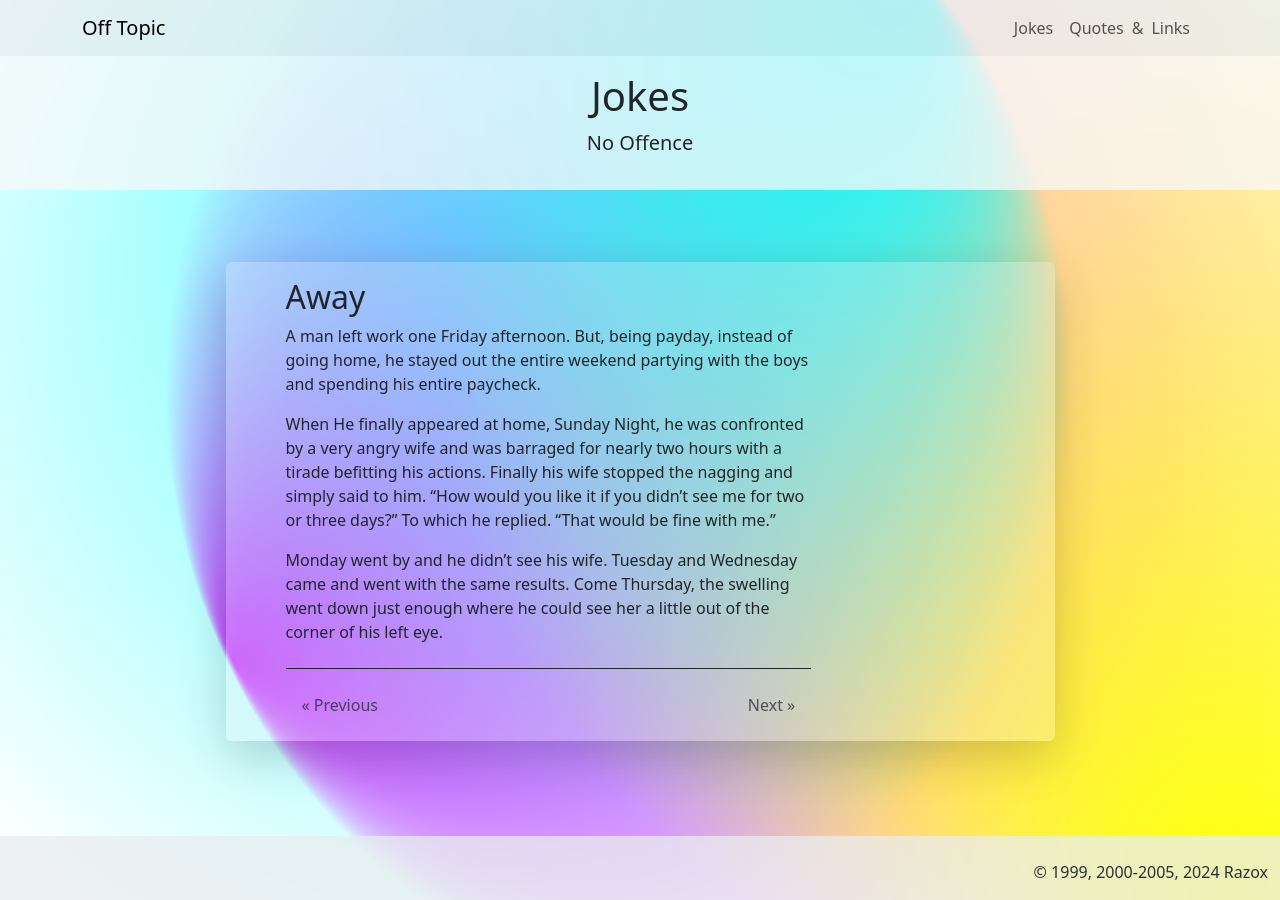
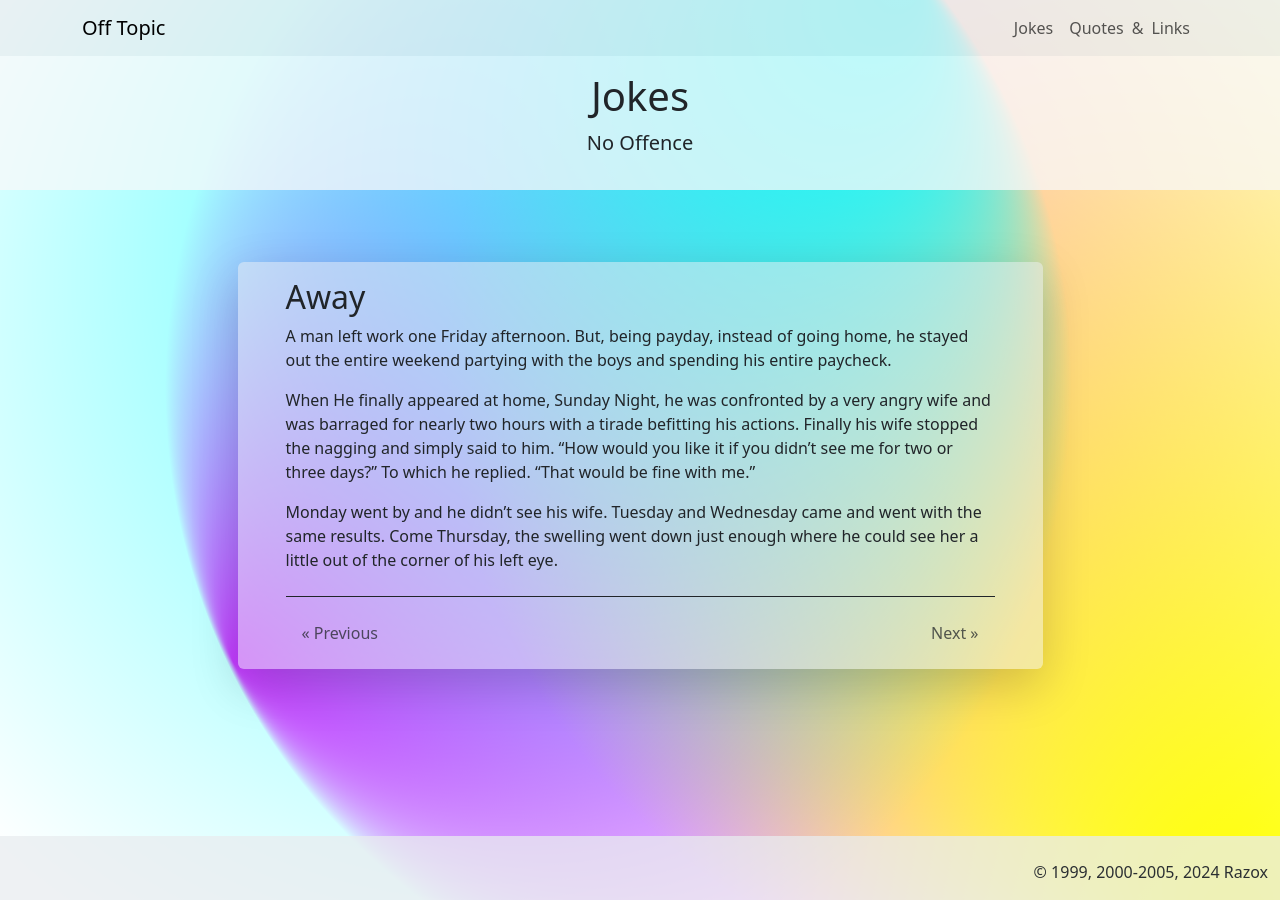
Before and after one commit to raz0x/razox, a Jekyll site: the page built from jokes.html, in a window 1280 px wide. Built offline with Jekyll 4.4.1, drawn with Linux system fonts in a browser that asks for light colours.

Commit message:
Update jokes.html

```diff
--- a/jokes.html
+++ b/jokes.html
@@ -7,8 +7,7 @@ lead: "No&nbsp;Offence"
 ---
 
 <section class="w-75 p-3 my-5 mx-auto">
-    <div class="row bg-body-secondary bg-opacity-25 shadow-lg rounded py-3 px-5">
-        <div class="col-md-9">
+    <div class="bg-body-secondary bg-opacity-50 shadow-lg rounded py-3 px-5">
             {% for joke in site.jokes %}
             <article class="mb-3 pb-2 border-bottom border-dark">
             <h2 class="joke-title"><a href="{{ joke.url }}" class="text-reset text-decoration-none">{{ joke.title }}</a></h2>
@@ -32,6 +31,5 @@ lead: "No&nbsp;Offence"
                 {% endif %}
             </li>
             </ul>
-        </div>
     </div>
 </section>
```
